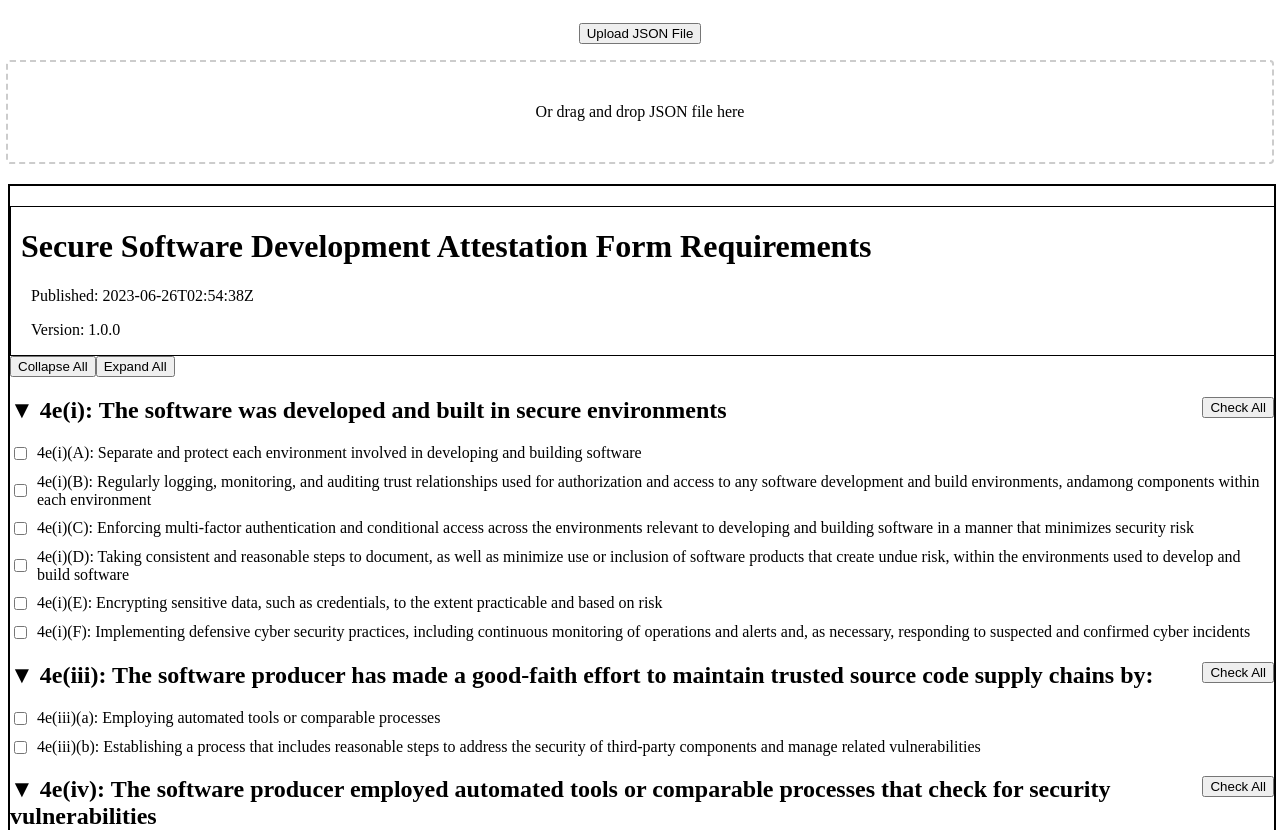
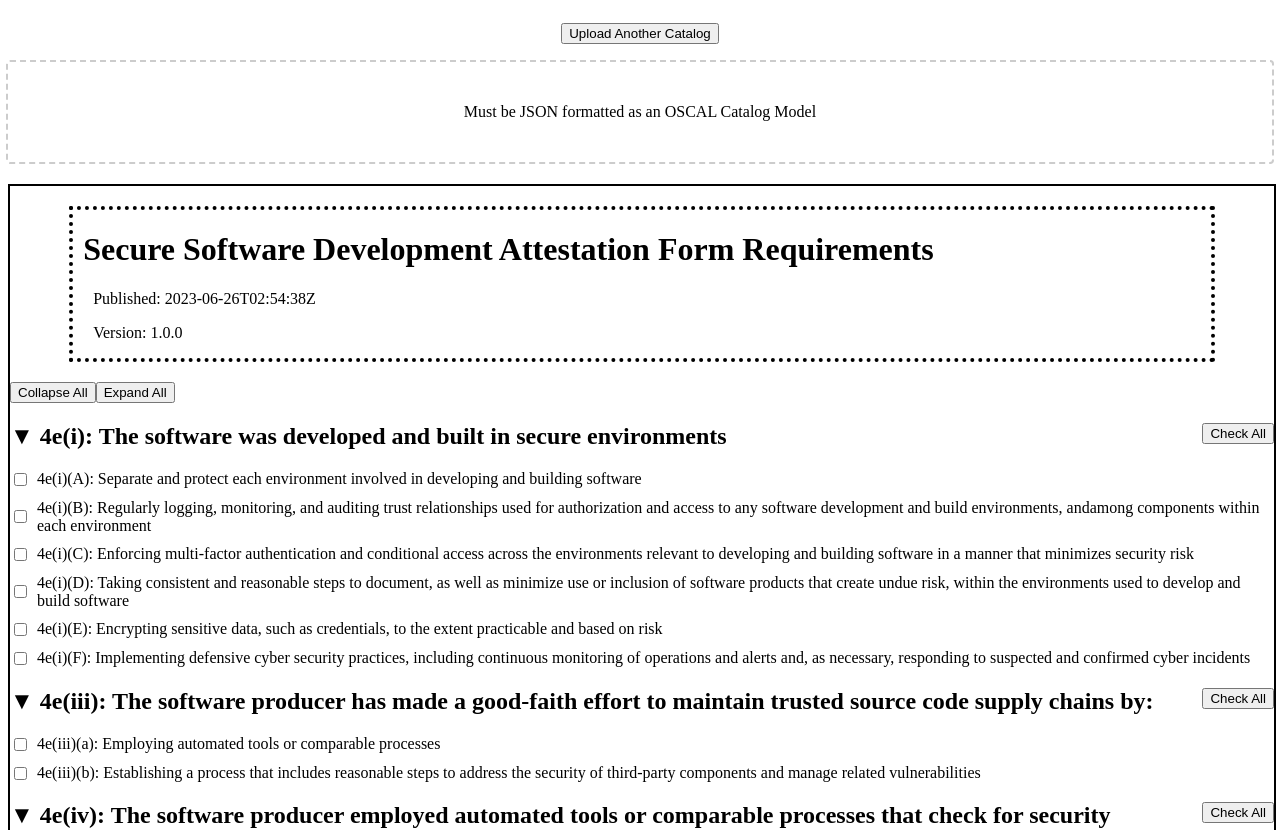
Before and after one commit to SoftwareDesignLab/Secure-Software-Self-Attestation, an Angular app in the folder web_app/sdlc-checklist/: page / in a window 1280 px wide. Shown: the top 830 px of the page. Built offline with nearby package versions, Linux system fonts and the light colour scheme.

Commit message:
default catalog and slightstyle changes

```diff
--- a/web_app/sdlc-checklist/src/app/catalog-info/catalog-info.component.css
+++ b/web_app/sdlc-checklist/src/app/catalog-info/catalog-info.component.css
@@ -1,8 +1,11 @@
 /* make the catalog info span the width of the screen. add a thin solid border around it. */
 .catalog-info {
-  width: 100%;
-  border: 1px solid black;
+  width: 90%;
+  border: 4px dotted black;
   margin-top: 20px;
+  margin-left: auto;
+  margin-right: auto;
+  margin-bottom: 20px;
 }
 
 .catalog-info-content {
--- a/web_app/sdlc-checklist/src/app/catalog-processing/catalog-processing.component.html
+++ b/web_app/sdlc-checklist/src/app/catalog-processing/catalog-processing.component.html
@@ -8,13 +8,13 @@
       hidden
     />
     <button (click)="fileInput.click()" class="upload-button">
-      Upload JSON File
+      Upload Another Catalog
     </button>
     <div
       class="drag-drop-area"
       (dragover)="onDragOver($event)"
       (drop)="onDrop($event)"
     >
-      <p>Or drag and drop JSON file here</p>
+      <p>Must be JSON formatted as an OSCAL Catalog Model</p>
     </div>
   </div>
```
